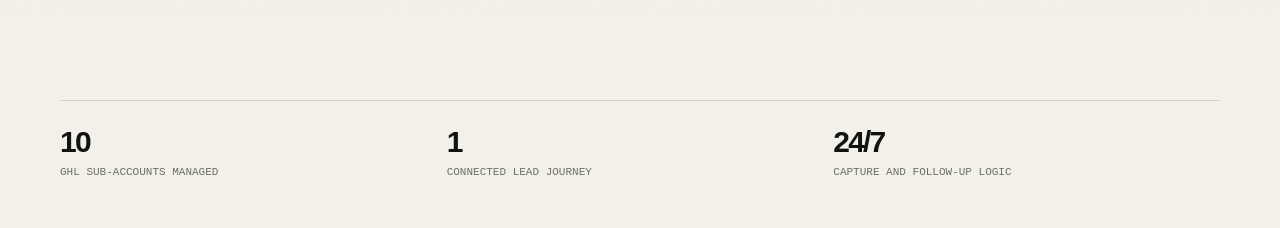
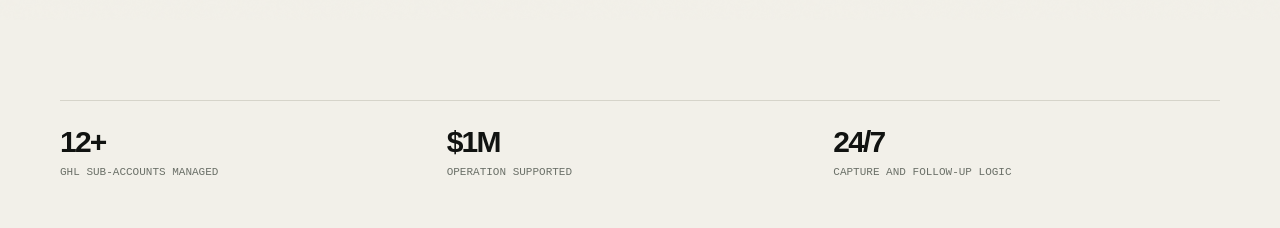
Before and after one commit to osmdwight/dwight-gonzales-portfolio, a plain HTML site: page index.html in a window 1280 px wide. Shown: the part 780-1008 px from the top of the page. Drawn offline with Linux system fonts and the light colour scheme.

Commit message:
Update signal-row values in index.html

```diff
--- a/index.html
+++ b/index.html
@@ -53,13 +53,13 @@
 
       <div class="signal-row">
         <div>
-          <strong>10</strong>
+          <strong>12+</strong>
           <span>GHL sub-accounts managed</span>
         </div>
 
         <div>
-          <strong>1</strong>
-          <span>Connected lead journey</span>
+          <strong>$1M</strong>
+          <span>Operation Supported</span>
         </div>
 
         <div>
```
